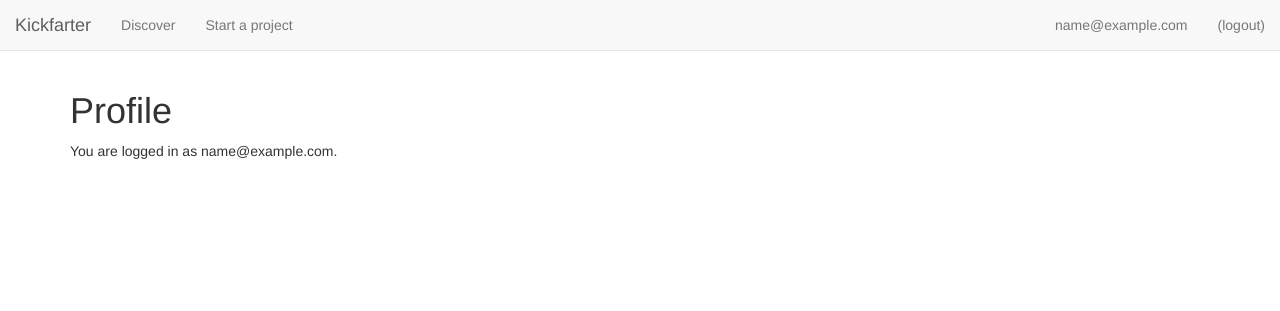
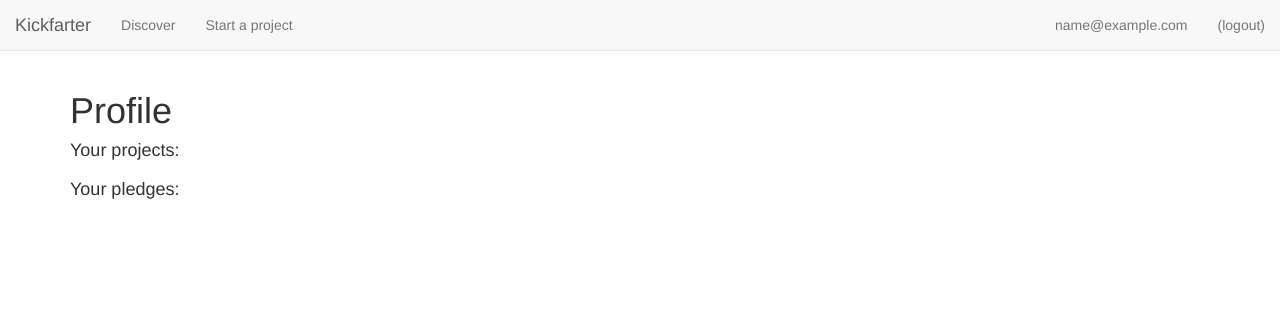
Before and after one commit to Retzudo/kickfarter, a Django app: page /profile in a window 1280 px wide. Shown: the top 311 px of the page. Run offline with Django 3.2, Linux system fonts and the light colour scheme; the visitor is signed in with stand-in values (Sample User, id 1); data that the repository does not hold is empty; some libraries are stand-ins or nearby versions.

Commit message:
Meaningful profile page

```diff
--- a/kickfarter/app/templates/app/master.html
+++ b/kickfarter/app/templates/app/master.html
@@ -34,7 +34,7 @@
                         </ul>
                     {% else %}
                         <ul class="nav navbar-nav navbar-right">
-                            <li><span class="navbar-text">{{user.email }}</span></li>
+                            <li><a href="{% url 'profile' %}">{{user.email }}</a></li>
                             <li><a href="{% url 'logout' %}">(logout)</a></li>
                         </ul>
                     {% endif %}
--- a/kickfarter/app/templates/app/profile.html
+++ b/kickfarter/app/templates/app/profile.html
@@ -4,6 +4,20 @@
     <div class="container">
         <h1>Profile</h1>
 
-        You are logged in as {{ user.email }}.
+        <h4>Your projects:</h4>
+        <div class="row">
+            {% for project in projects_created %}
+                {% include 'app/snippets/project-card.html' with project=project %}
+            {% endfor %}
+        </div>
+
+        <h4>Your pledges:</h4>
+        <ul>
+            <div class="row">
+                {% for pledge in pledges %}
+                    {% include 'app/snippets/project-card.html' with project=pledge.project %}
+                {% endfor %}
+            </div>
+        </ul>
     </div>
 {% endblock %}
--- a/kickfarter/app/views.py
+++ b/kickfarter/app/views.py
@@ -54,8 +54,14 @@ def logout_view(request):
     return redirect(reverse('index'))
 
 
+@login_required
 def profile(request):
-    return render(request, 'app/profile.html')
+    projects_created = request.user.projects_created.all()
+    pledges = request.user.pledges.all()
+    return render(request, 'app/profile.html', context={
+        'projects_created': projects_created,
+        'pledges': pledges,
+    })
 
 
 @login_required
@@ -66,6 +72,7 @@ def start_project(request):
             form.instance.created_by = request.user
             form.save()
             # return redirect(reverse('view_project', id=project.id))
+            return redirect(reverse('discover'))
     else:
         form = ProjectForm()
 
```
